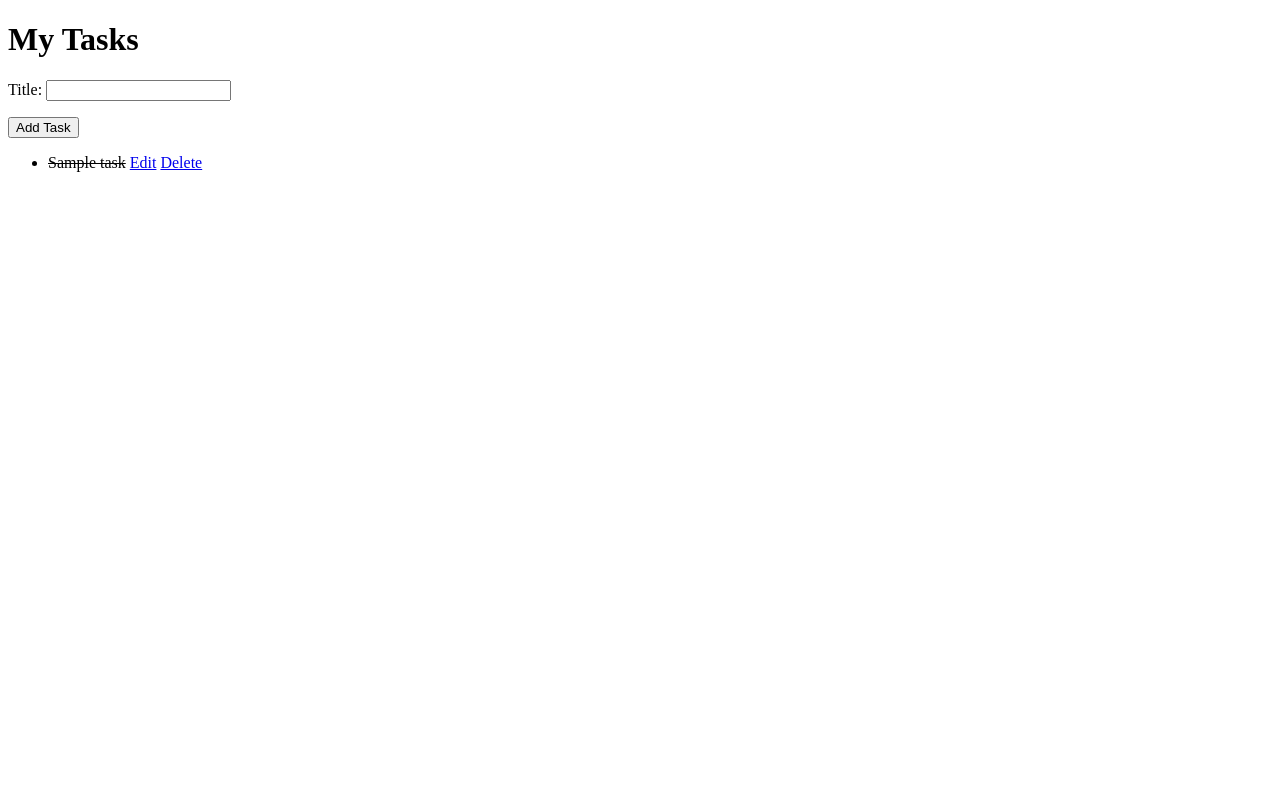
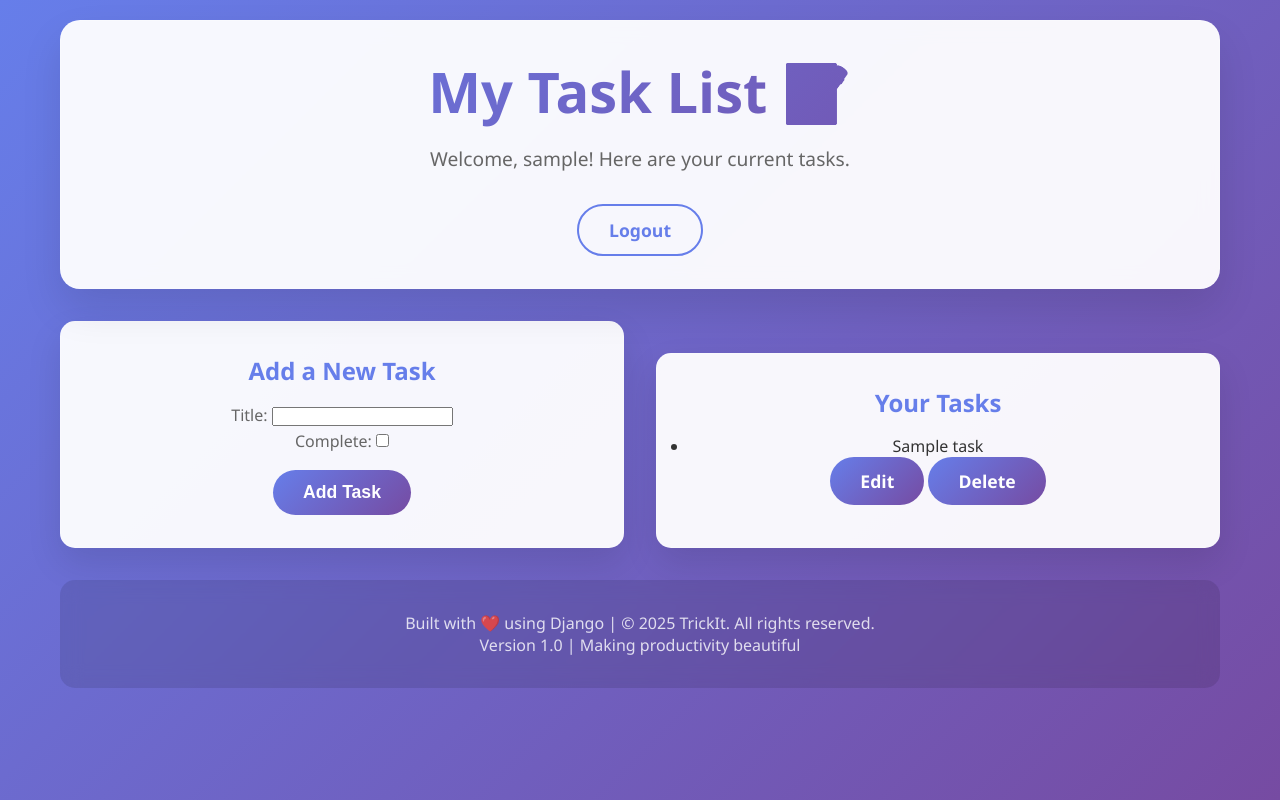
Before and after one commit to liezellalay27/First-Django-Project, a Django app: page /tasks/ in a window 1280 px wide. Run offline with Django 5.2, Linux system fonts and the light colour scheme; a user stored in the database is signed in; tables that the repository leaves empty hold one stand-in row (values such as "Sample post").

Commit message:
Updated Django app configuration in settings.py

```diff
--- a/first_django_project/TrickIt/forms.py
+++ b/first_django_project/TrickIt/forms.py
@@ -6,4 +6,4 @@
 class TaskForm(forms.ModelForm):
     class Meta:
         model = Task
-        fields = ['title']
+        fields = ['title', 'complete']
--- a/first_django_project/TrickIt/urls.py
+++ b/first_django_project/TrickIt/urls.py
@@ -1,11 +1,12 @@
 # TrickIt/urls.py
+
 from django.urls import path
 from . import views
 
 urlpatterns = [
     path('', views.home, name='home'),
     path('tasks/', views.task_list, name='task-list'),
+    path('update/<int:pk>/', views.update_task, name='update-task'),
+    path('delete/<int:pk>/', views.delete_task, name='delete-task'),
     path('register/', views.register, name='register'),
-    path('tasks/update/<int:pk>/', views.update_task, name='update-task'),
-    path('tasks/delete/<int:pk>/', views.delete_task, name='delete-task'),
 ]
--- a/first_django_project/TrickIt/views.py
+++ b/first_django_project/TrickIt/views.py
@@ -1,15 +1,16 @@
+# TrickIt/views.py
+
 from django.shortcuts import render, redirect, get_object_or_404
 from django.contrib.auth.decorators import login_required
 from django.contrib.auth.forms import UserCreationForm
 from django.contrib.auth import login
-from .models import Task # This is the only import needed for Task
+from .models import Task
 from .forms import TaskForm
-# Make sure you import the Task model
-from .models import Task
 
 def home(request):
     return render(request, 'home.html')
 
+@login_required
 def task_list(request):
     tasks = Task.objects.filter(user=request.user).order_by('complete', '-created_at')
     form = TaskForm()
@@ -59,5 +60,5 @@
             return redirect("task-list")
     else:
         form = UserCreationForm()
-    # Update this line to include the 'registration' folder
+    # Correct path to the register.html file
     return render(request, "registration/register.html", {"form": form})
--- a/first_django_project/templates/tasks.html
+++ b/first_django_project/templates/tasks.html
@@ -1,30 +1,59 @@
 <!DOCTYPE html>
-<html>
+<html lang="en">
 <head>
-    <title>My Tasks</title>
+    <meta charset="UTF-8">
+    <meta name="viewport" content="width=device-width, initial-scale=1.0">
+    <title>TrickIt 🎯 - My Tasks</title>
+    {% load static %}
+    <link rel="stylesheet" type="text/css" href="{% static 'css/style.css' %}">
+    <link rel="stylesheet" href="https://cdnjs.cloudflare.com/ajax/libs/font-awesome/6.0.0/css/all.min.css">
 </head>
 <body>
-    <h1>My Tasks</h1>
+    <div class="container">
+        <header class="header">
+            <h1>My Task List 📝</h1>
+            <p>Welcome, {{ user.username }}! Here are your current tasks.</p>
+            <div class="nav">
+                <a href="{% url 'logout' %}" class="btn btn-outline">Logout</a>
+            </div>
+        </header>
 
+        <main class="main-content">
+            <div class="feature-card">
+                <h3>Add a New Task</h3>
                 <form method="POST">
                     {% csrf_token %}
                     {{ form.as_p }}
-        <input type="submit" value="Add Task">
+                    <div style="margin-top: 1rem;">
+                        <button type="submit" class="btn">Add Task</button>
+                    </div>
                 </form>
+            </div>
 
-    <ul>
+            <div class="feature-card" style="margin-top: 2rem;">
+                <h3>Your Tasks</h3>
+                <ul class="task-list">
                 {% for task in tasks %}
-        <li>
-            {% if task.complete %}
-                <span style="text-decoration: line-through;">{{ task.title }}</span>
-            {% else %}
-                <span>{{ task.title }}</span>
-            {% endif %}
-
-            <a href="{% url 'update-task' task.id %}">Edit</a>
-            <a href="{% url 'delete-task' task.id %}">Delete</a>
+                    <li class="task-item">
+                        <span class="task-title {% if task.complete %}completed{% endif %}">{{ task.title }}</span>
+                        <div class="task-actions">
+                            <a href="{% url 'update-task' task.id %}" class="btn btn-small">Edit</a>
+                            <a href="{% url 'delete-task' task.id %}" class="btn btn-small btn-danger">Delete</a>
+                        </div>
+                    </li>
+                {% empty %}
+                    <li class="task-item">
+                        <p>You have no tasks yet. Add one above!</p>
                     </li>
                 {% endfor %}
                 </ul>
+            </div>
+        </main>
+
+        <footer class="footer">
+            <p>Built with ❤️ using Django | &copy; 2025 TrickIt. All rights reserved.</p>
+            <p>Version 1.0 | Making productivity beautiful</p>
+        </footer>
+    </div>
 </body>
 </html>
```
Also changed, not shown: first_django_project/first_django_project/settings.py (+7 -1 lines). Lines whose indentation alone changed are shown as unchanged.
